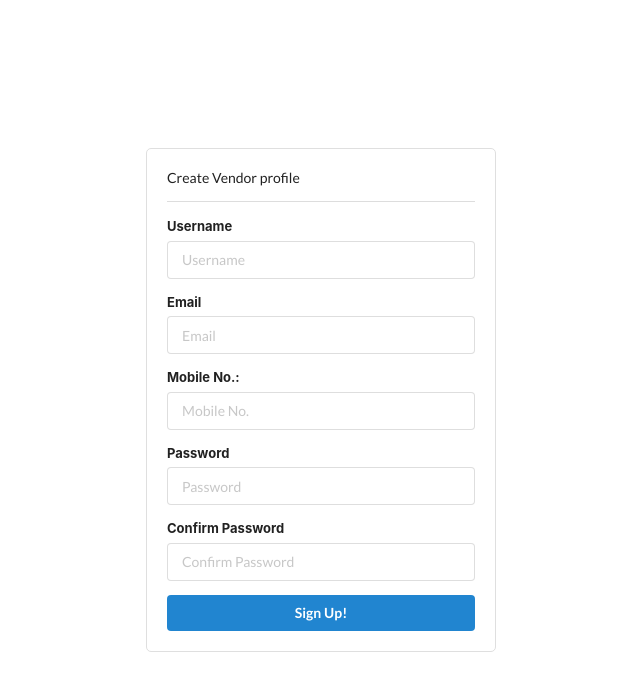
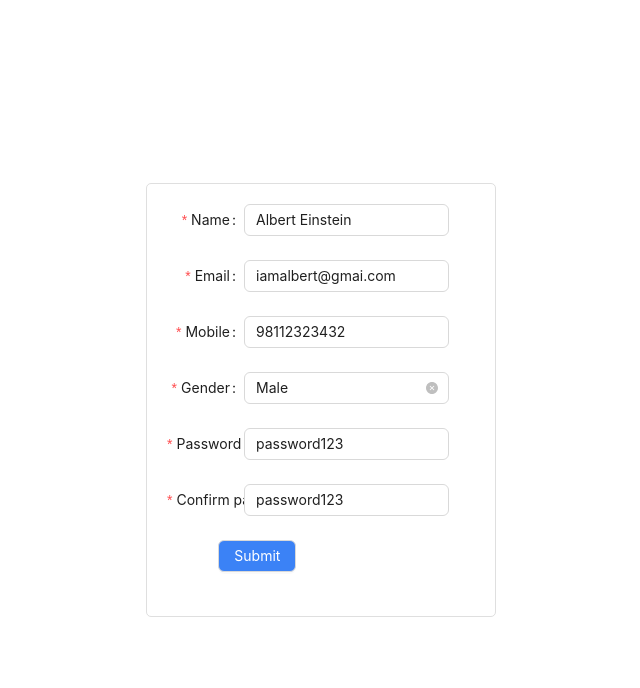
Before and after one commit to daigavane70/decentralized-crowd-funding-blockchain, a React (Create React App) app: page /createVendor in a window 1280 px wide. Shown: the top 688 px of the page, without its empty margins (319-959 px from the left). Built offline with nearby package versions, Linux system fonts and the light colour scheme.

Commit message:
Vendor integration done

```diff
--- a/src/pages/Vendor.js
+++ b/src/pages/Vendor.js
@@ -1,138 +1,145 @@
-import { useState, useEffect } from "react";
+import React, { useState } from "react";
 import "../App.css";
+import { createUser } from "../config/Requests";
+import { Button, Form, Input, Select } from "antd";
+
+
+const tailLayout = {
+    wrapperCol: {
+      offset: 4,
+      span: 16,
+    },
+  };
 
 const Vendor = () => {
-  const initialValues = {
-    username: "",
-    email: "",
-    password: "",
-    confirmPassword: "",
-    mobileNo: ""
-  };
 
-  const [formValues, setFormValues] = useState(initialValues);
-  const [formErrors, setFormErrors] = useState({});
-  const [isSubmit, setIsSubmit] = useState(false);
+    const [form] = Form.useForm();
+  const { Option } = Select;
+  const formRef = React.useRef(null);
 
-  const handleChange = (e) => {
-    const { name, value } = e.target;
-    setFormValues({ ...formValues, [name]: value });
-  };
+  const [loading, setLoading] = useState(false);
 
-  const handleSubmit = (e) => {
-    e.preventDefault();
-    setFormErrors(validate(formValues));
-    setIsSubmit(true);
-  };
+  const onGenderChange = (value) => {
+    switch (value) {
+      case "male":
+        form.setFieldsValue({ note: "Hi, man!" });
+        break;
+      case "female":
+        form.setFieldsValue({ note: "Hi, lady!" });
+        break;
+      case "other":
+        form.setFieldsValue({ note: "Hi there!" });
+        break;
+      default:
+    }
+}
 
-  useEffect(() => {
-    console.log(formErrors);
-    if (Object.keys(formErrors).length === 0 && isSubmit) {
-      console.log(formValues);
-    }
-  }, [formErrors]);
-
-  const validate = (values) => {
-    const errors = {};
-    const regex = /^[^\s@]+@[^\s@]+\.[^\s@]{2,}$/i;
-    if (!values.username) {
-      errors.username = "Username is required!";
-    }
-    if (!values.email) {
-      errors.email = "Email is required!";
-    } else if (!regex.test(values.email)) {
-      errors.email = "This is not a valid email format!";
-    }
-    if (!values.password) {
-      errors.password = "Password is required";
-    } else if (values.password.length < 4) {
-      errors.password = "Password must be more than 4 characters";
-    } else if (values.password.length > 10) {
-      errors.password = "Password cannot exceed more than 10 characters";
+  const handleSubmit = (values) => {
+    values = { ...values, role: "VENDOR" };
+    console.log(values);
+    async function getData() {
+      try {
+        const res = await createUser(values);
+        console.log(res.data);
+        setLoading(false);
+      } catch (e) {}
     }
 
-    if (!values.confirmPassword) {
-      errors.confirmPassword = "This field is required";
-    } else if (values.password !== values.confirmPassword) {
-      errors.confirmPassword = "The two passwords do not match";
-    }
-
-    if (!values.mobileNo) {
-        errors.mobileNo = "Mobile Number is required";
-      } else if (values.mobileNo.length != 10) {
-        errors.mobileNo = "Mobile Number should be of exact 10 numbers";
-      }
-    return errors;
+    setLoading(true);
+    getData();
   };
 
   return (
     <div className="container text-left">
-      {Object.keys(formErrors).length === 0 && isSubmit && (
-        <div className="ui message success">Signed Up successfully</div>
-      )}
 
-      <form onSubmit={handleSubmit}>
-        <h1>Create Vendor profile</h1>
-        <div className="ui divider"></div>
-        <div className="ui form">
-          <div className="field">
-            <label>Username</label>
-            <input
-              type="text"
-              name="username"
-              placeholder="Username"
-              value={formValues.username}
-              onChange={handleChange}
-            />
-          </div>
-          <p style={{ color: "red" }}>{formErrors.username}</p>
-          <div className="field">
-            <label>Email</label>
-            <input
-              type="text"
-              name="email"
-              placeholder="Email"
-              value={formValues.email}
-              onChange={handleChange}
-            />
-          </div>
-          <p style={{ color: "red" }}>{formErrors.email}</p>
-          <div className="field">
-            <label>Mobile No.:</label>
-            <input
-              type="number"
-              name="mobileNo"
-              placeholder="Mobile No."
-              value={formValues.mobileNo}
-              onChange={handleChange}
-            />
-          </div>
-          <p style={{ color: "red" }}>{formErrors.mobileNo}</p>
-          <div className="field">
-            <label>Password</label>
-            <input
-              type="password"
-              name="password"
-              placeholder="Password"
-              value={formValues.password}
-              onChange={handleChange}
-            />
-          </div>
-          <p style={{ color: "red" }}>{formErrors.password}</p>
-          <div className="field">
-            <label>Confirm Password</label>
-            <input
-              type="password"
-              name="confirmPassword"
-              placeholder="Confirm Password"
-              value={formValues.confirmPassword}
-              onChange={handleChange}
-            />
-          </div>
-          <p style={{ color: "red" }}>{formErrors.confirmPassword}</p>
-          <button className="fluid ui button blue">Sign Up!</button>
-        </div>
-      </form>
+<Form
+        className="w-[600px] mx-auto border p-4 py-8 bg-gray-50 rounded-lg"
+        title="Enter campaign manager details"
+        name="basic"
+        labelCol={{ span: 6 }}
+        wrapperCol={{ span: 16 }}
+        style={{ maxWidth: 600 }}
+        initialValues={{
+          name: "Albert Einstein",
+          email: "iamalbert@gmai.com",
+          mobile: "98112323432",
+          gender: "Male",
+          role: "INVESTOR",
+          password: "password123",
+          confirmPassword: "password123",
+        }}
+        onFinish={handleSubmit}
+        onFinishFailed={() => {}}
+        autoComplete="off"
+        ref={formRef}
+      >
+        <Form.Item
+          label="Name"
+          name={"name"}
+          rules={[{ required: true, message: "This field is required" }]}
+        >
+          <Input></Input>
+        </Form.Item>
+        <Form.Item
+          label="Email"
+          name={"email"}
+          rules={[{ required: true, message: "This field is required" }]}
+        >
+          <Input></Input>
+        </Form.Item>
+        <Form.Item
+          label="Mobile"
+          name={"mobile"}
+          rules={[
+            {
+              required: true,
+              message: "This field is required",
+            },
+          ]}
+        >
+          <Input></Input>
+        </Form.Item>
+        <Form.Item name="gender" label="Gender" rules={[{ required: true }]}>
+          <Select
+            placeholder="Select your gender"
+            onChange={onGenderChange}
+            allowClear
+          >
+            <Option value="Male">Male</Option>
+            <Option value="Female">Female</Option>
+          </Select>
+        </Form.Item>
+        <Form.Item
+          label="Password"
+          name={"password"}
+          rules={[
+            {
+              required: true,
+              message: "This field is required",
+            },
+          ]}
+        >
+          <Input></Input>
+        </Form.Item>
+        <Form.Item
+          label="Confirm password"
+          name={"confirmPassword"}
+          rules={[
+            {
+              required: true,
+              message: "This field is required",
+            },
+          ]}
+        >
+          <Input></Input>
+        </Form.Item>
+        <Form.Item {...tailLayout} className="space-x-4">
+          <Button className=" bg-blue-500 text-white mr-2" htmlType="submit">
+            Submit
+          </Button>
+        </Form.Item>
+      </Form>
+
     </div>
   );
 };
```
